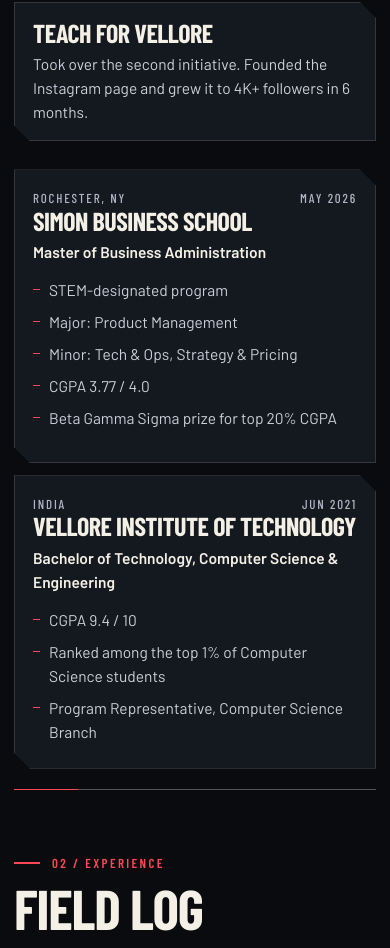
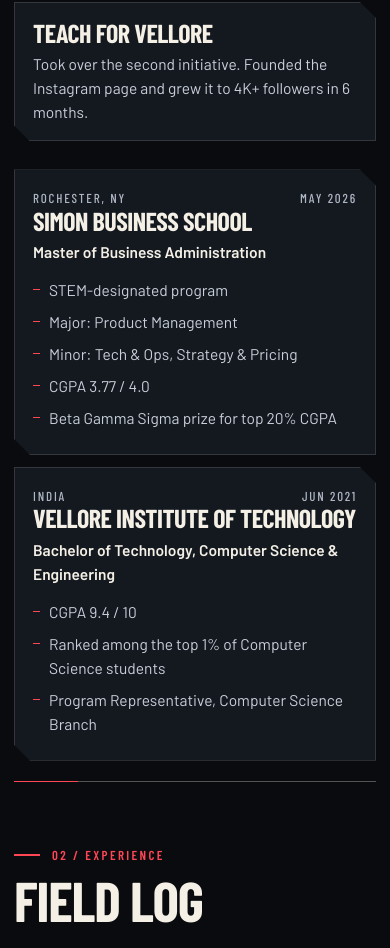
Before and after one commit to amitesh-srivastava/Amitesh-Portfolio, a React (Vite) app: page / in a window 390 px wide. Shown: the part 2060-3008 px from the top of the page. Built offline with nearby package versions, Linux system fonts and the light colour scheme.

Commit message:
Make the two school cards equal height again.
Stretch the About column so Simon and VIT share the space and end with the section.

Co-authored-by: amitesh-srivastava <amitesh-srivastava@users.noreply.github.com>

```diff
--- a/src/index.css
+++ b/src/index.css
@@ -770,14 +770,15 @@ h1 {
 }
 
 .edu-list {
-  display: grid;
-  grid-template-rows: 1fr 1fr;
+  display: flex;
+  flex-direction: column;
   gap: 12px;
-  height: 100%;
+  align-self: stretch;
 }
 
 .edu {
-  height: 100%;
+  flex: 1 1 0;
+  min-height: 0;
 }
 
 .edu-top,
@@ -1175,8 +1176,9 @@ h1 {
     grid-template-columns: 1fr;
   }
 
-  .edu-list {
-    height: auto;
+  .edu {
+    flex: none;
+    min-height: auto;
   }
 
   .role-when,
```
